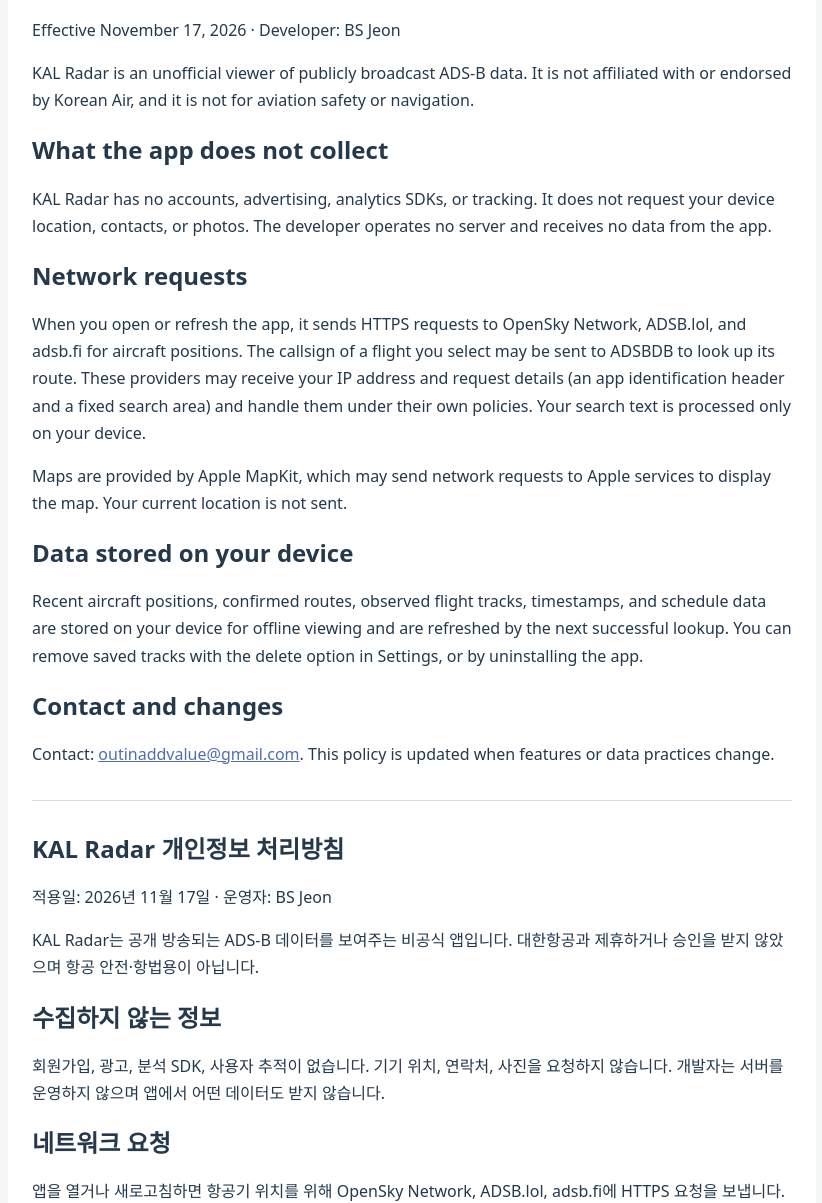
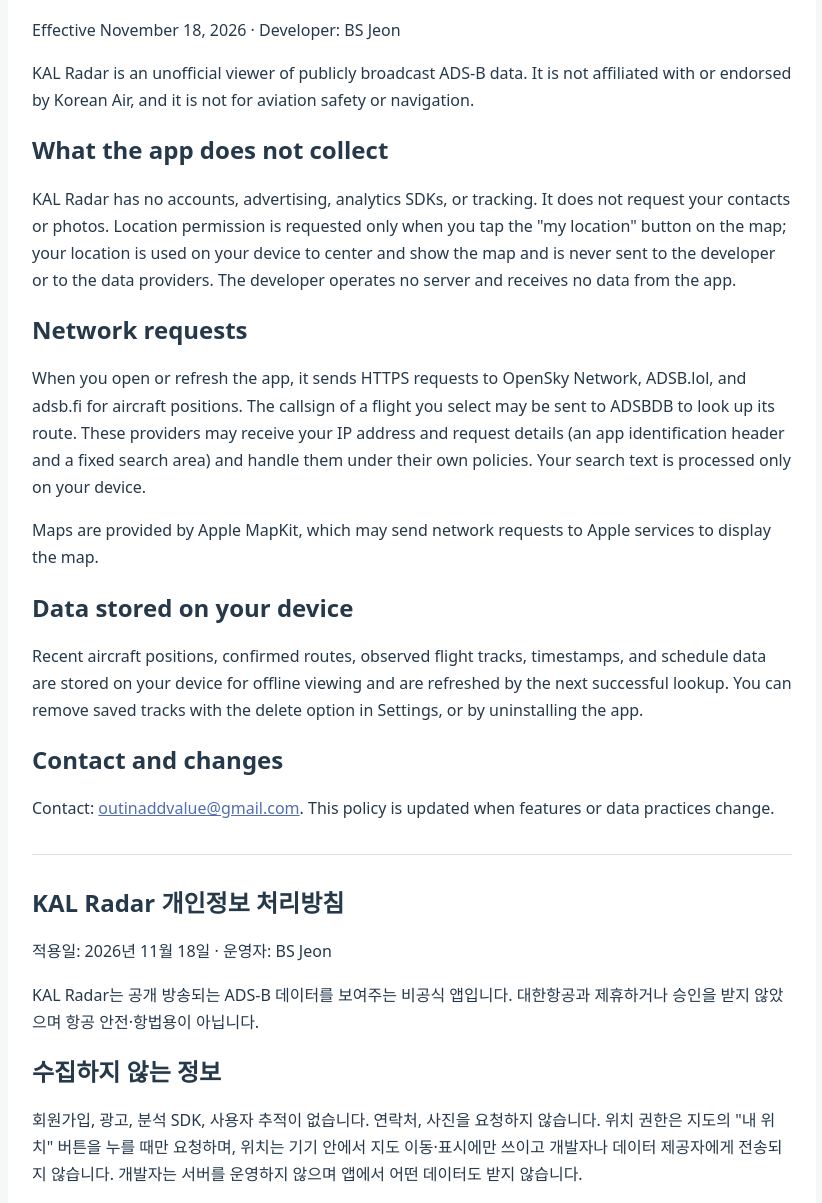
Before and after one commit to outinletter/privacy-policy, a plain HTML site: page kalradar.html in a window 1280 px wide. Shown: the part 110-1313 px from the top of the page, without its empty margins (228-1050 px from the left). Drawn offline with Linux system fonts and the light colour scheme.

Commit message:
KAL Radar privacy policy: on-device location for map button

```diff
--- a/kalradar.html
+++ b/kalradar.html
@@ -3,19 +3,19 @@
 <head><meta charset="utf-8"><meta name="viewport" content="width=device-width,initial-scale=1"><title>KAL Radar Privacy Policy</title>
 <style>body{font-family:system-ui,sans-serif;line-height:1.7;margin:0;background:#f5f8f7;color:#25394b}main{max-width:760px;margin:32px auto;padding:24px;background:white;border-radius:16px}h1,h2{line-height:1.3}a{color:#526db0}hr{margin:32px 0;border:0;border-top:1px solid #d5dfe3}</style></head>
 <body><main>
-<section lang="en"><h1>KAL Radar Privacy Policy</h1><p>Effective November 17, 2026 · Developer: BS Jeon</p>
+<section lang="en"><h1>KAL Radar Privacy Policy</h1><p>Effective November 18, 2026 · Developer: BS Jeon</p>
 <p>KAL Radar is an unofficial viewer of publicly broadcast ADS-B data. It is not affiliated with or endorsed by Korean Air, and it is not for aviation safety or navigation.</p>
-<h2>What the app does not collect</h2><p>KAL Radar has no accounts, advertising, analytics SDKs, or tracking. It does not request your device location, contacts, or photos. The developer operates no server and receives no data from the app.</p>
+<h2>What the app does not collect</h2><p>KAL Radar has no accounts, advertising, analytics SDKs, or tracking. It does not request your contacts or photos. Location permission is requested only when you tap the "my location" button on the map; your location is used on your device to center and show the map and is never sent to the developer or to the data providers. The developer operates no server and receives no data from the app.</p>
 <h2>Network requests</h2><p>When you open or refresh the app, it sends HTTPS requests to OpenSky Network, ADSB.lol, and adsb.fi for aircraft positions. The callsign of a flight you select may be sent to ADSBDB to look up its route. These providers may receive your IP address and request details (an app identification header and a fixed search area) and handle them under their own policies. Your search text is processed only on your device.</p>
-<p>Maps are provided by Apple MapKit, which may send network requests to Apple services to display the map. Your current location is not sent.</p>
+<p>Maps are provided by Apple MapKit, which may send network requests to Apple services to display the map.</p>
 <h2>Data stored on your device</h2><p>Recent aircraft positions, confirmed routes, observed flight tracks, timestamps, and schedule data are stored on your device for offline viewing and are refreshed by the next successful lookup. You can remove saved tracks with the delete option in Settings, or by uninstalling the app.</p>
 <h2>Contact and changes</h2><p>Contact: <a href="mailto:outinaddvalue@gmail.com">outinaddvalue@gmail.com</a>. This policy is updated when features or data practices change.</p></section>
 <hr>
-<section lang="ko"><h1>KAL Radar 개인정보 처리방침</h1><p>적용일: 2026년 11월 17일 · 운영자: BS Jeon</p>
+<section lang="ko"><h1>KAL Radar 개인정보 처리방침</h1><p>적용일: 2026년 11월 18일 · 운영자: BS Jeon</p>
 <p>KAL Radar는 공개 방송되는 ADS-B 데이터를 보여주는 비공식 앱입니다. 대한항공과 제휴하거나 승인을 받지 않았으며 항공 안전·항법용이 아닙니다.</p>
-<h2>수집하지 않는 정보</h2><p>회원가입, 광고, 분석 SDK, 사용자 추적이 없습니다. 기기 위치, 연락처, 사진을 요청하지 않습니다. 개발자는 서버를 운영하지 않으며 앱에서 어떤 데이터도 받지 않습니다.</p>
+<h2>수집하지 않는 정보</h2><p>회원가입, 광고, 분석 SDK, 사용자 추적이 없습니다. 연락처, 사진을 요청하지 않습니다. 위치 권한은 지도의 "내 위치" 버튼을 누를 때만 요청하며, 위치는 기기 안에서 지도 이동·표시에만 쓰이고 개발자나 데이터 제공자에게 전송되지 않습니다. 개발자는 서버를 운영하지 않으며 앱에서 어떤 데이터도 받지 않습니다.</p>
 <h2>네트워크 요청</h2><p>앱을 열거나 새로고침하면 항공기 위치를 위해 OpenSky Network, ADSB.lol, adsb.fi에 HTTPS 요청을 보냅니다. 선택한 항공편의 호출부호는 출도착 경로 확인을 위해 ADSBDB에 전송될 수 있습니다. 이 제공자들은 IP 주소와 요청 정보(앱 식별 헤더, 고정 조회 범위)를 받을 수 있으며 각자의 정책에 따라 처리합니다. 검색어는 기기 안에서만 처리합니다.</p>
-<p>지도는 Apple MapKit을 사용하며, 지도 표시를 위해 Apple 서비스에 네트워크 요청이 전달될 수 있습니다. 사용자의 현재 위치는 전송하지 않습니다.</p>
+<p>지도는 Apple MapKit을 사용하며, 지도 표시를 위해 Apple 서비스에 네트워크 요청이 전달될 수 있습니다. </p>
 <h2>기기에 저장되는 정보</h2><p>최근 항공기 위치, 확인한 경로, 관측한 항적, 저장 시각, 스케줄 자료는 오프라인 열람을 위해 기기에 저장되며 다음 성공 조회로 갱신됩니다. 설정의 삭제 기능이나 앱 삭제로 제거할 수 있습니다.</p>
 <h2>문의와 변경</h2><p>문의: <a href="mailto:outinaddvalue@gmail.com">outinaddvalue@gmail.com</a>. 기능이나 데이터 처리 방식이 변경되면 이 방침을 업데이트합니다.</p></section>
 </main></body></html>
```
